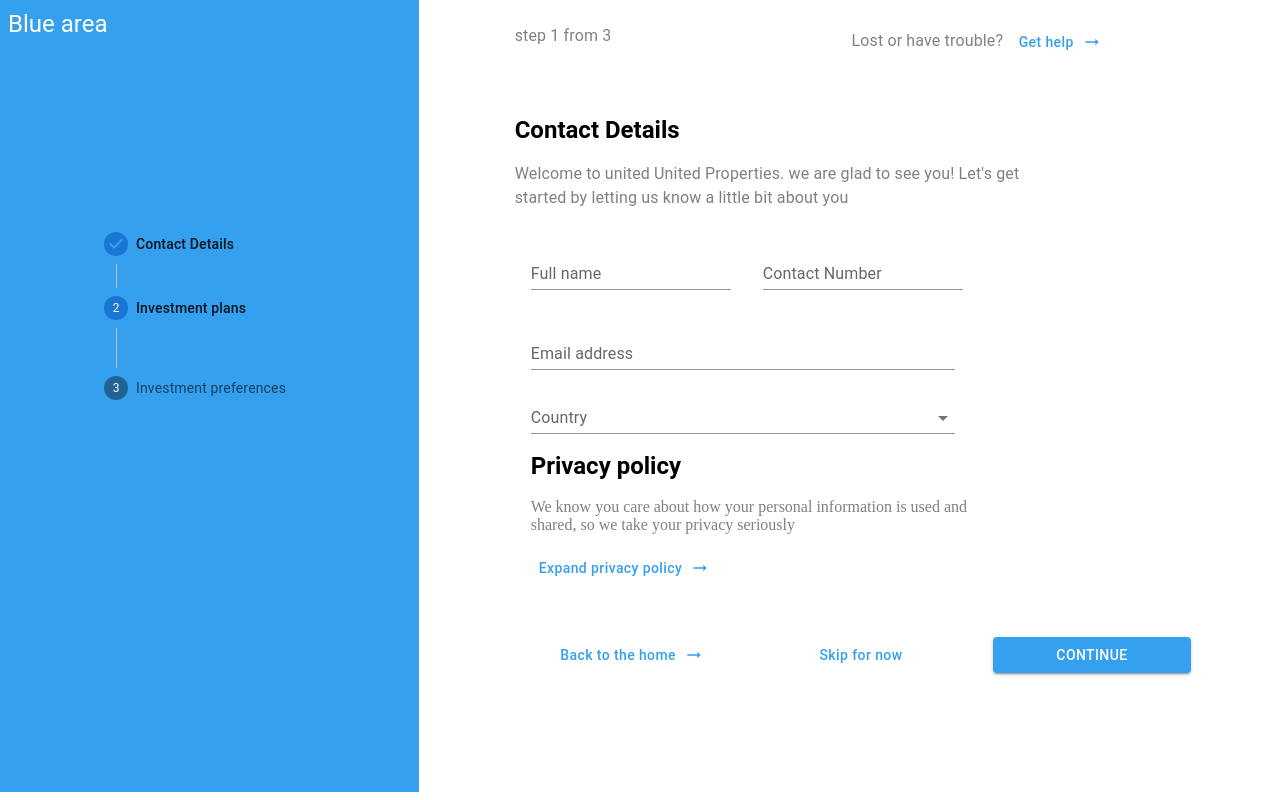
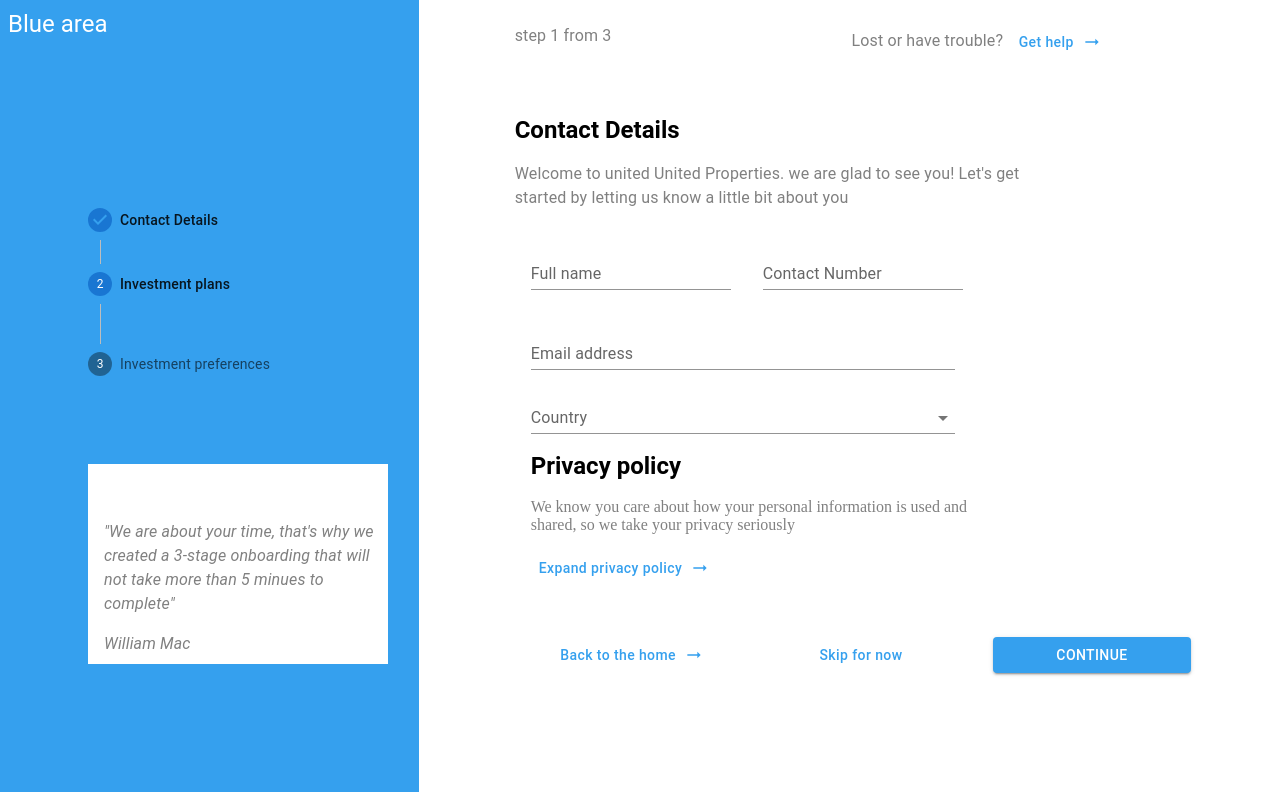
Before and after one commit to dilshanDD/user-onboarding-app, a React (Create React App) app: page / in a window 1280 px wide. Built offline with nearby package versions, Linux system fonts and the light colour scheme.

Commit message:
Blue area text area finished

```diff
--- a/src/components/ContactDetails.js
+++ b/src/components/ContactDetails.js
@@ -49,14 +49,7 @@ class ContactDetails extends React.Component {
                 Blue area
               </Typography>
 
-              <Box
-                component="form"
-                mt={1}
-                sx={{ "& > :not(style)": { m: 2, width: "25ch" } }}
-                pl={10}
-                pt={20}
-              >
-                <Box sx={{ maxWidth: 400 }}>
+              <Box sx={{ maxWidth: 400 }} pl={10} pt={20}>
                 <Stepper activeStep={values.step} orientation="vertical">
                   {steps.map((step, index) => (
                     <Step key={step.label}>
@@ -71,6 +64,27 @@ class ContactDetails extends React.Component {
                   ))}
                 </Stepper>
               </Box>
+
+              <Box
+                sx={{
+                  width: 300,
+                  height: 200,
+                  backgroundColor: "white",
+                }}
+                mt={10}
+                ml={10}
+              >
+                <Typography style={{ color: "gray", fontStyle: 'italic'}} pt={5} pl={2} >
+                  <p>
+                    "We are about your time, that's why we created a 3-stage onboarding that will
+                    not take more than 5 minues to complete"
+                  </p>
+                  <p>
+                    William Mac
+                  </p>
+                </Typography>
+                <br/>
+
               </Box>
             </Grid>
             <Grid
--- a/src/components/InvestmentPlans.js
+++ b/src/components/InvestmentPlans.js
@@ -91,14 +91,7 @@ class InvestmentPlans extends React.Component {
                 Blue area
               </Typography>
 
-              <Box
-                component="form"
-                mt={1}
-                sx={{ "& > :not(style)": { m: 2, width: "25ch" } }}
-                pl={10}
-                pt={20}
-              >
-                <Box sx={{ maxWidth: 400 }}>
+              <Box sx={{ maxWidth: 400 }} pl={10} pt={20}>
                 <Stepper activeStep={values.step} orientation="vertical">
                   {steps.map((step, index) => (
                     <Step key={step.label}>
@@ -113,6 +106,27 @@ class InvestmentPlans extends React.Component {
                   ))}
                 </Stepper>
               </Box>
+
+              <Box
+                sx={{
+                  width: 300,
+                  height: 200,
+                  backgroundColor: "white",
+                }}
+                mt={10}
+                ml={10}
+              >
+                <Typography style={{ color: "gray", fontStyle: 'italic'}} pt={5} pl={2} >
+                  <p>
+                    Save from thousands to millions on your deal. Secure the best possible. And get independent,
+                    unbaiased advise for free
+                  </p>
+                  <p>
+                    Jodie Sears
+                  </p>
+                </Typography>
+                <br/>
+
               </Box>
 
             </Grid>
--- a/src/components/InvestmentPref.js
+++ b/src/components/InvestmentPref.js
@@ -63,14 +63,7 @@ class InvestmentPref extends React.Component {
               <Typography variant="h5" align="left" style={{ color: "white" }}>
                 Blue area
               </Typography>
-              <Box
-                component="form"
-                mt={1}
-                sx={{ "& > :not(style)": { m: 2, width: "25ch" } }}
-                pl={10}
-                pt={20}
-              >
-                <Box sx={{ maxWidth: 400 }}>
+              <Box sx={{ maxWidth: 400 }} pl={10} pt={20}>
                 <Stepper activeStep={values.step} orientation="vertical">
                   {steps.map((step, index) => (
                     <Step key={step.label}>
@@ -85,6 +78,29 @@ class InvestmentPref extends React.Component {
                   ))}
                 </Stepper>
               </Box>
+
+              <Box
+                sx={{
+                  width: 300,
+                  height: 200,
+                  backgroundColor: "white",
+                }}
+                mt={10}
+                ml={10}
+              >
+                <Typography
+                  style={{ color: "gray", fontStyle: "italic" }}
+                  pt={5}
+                  pl={2}
+                >
+                  <p>
+                    United Properties is about fast and easy searching,
+                    buying,selling and investing ever - online, with an expert
+                    by our side.
+                  </p>
+                  <p>Ollie Mcmahon</p>
+                </Typography>
+                <br />
               </Box>
             </Grid>
             <Grid
@@ -288,7 +304,6 @@ class InvestmentPref extends React.Component {
                 <Button
                   style={{ backgroundColor: "#35a0ee" }}
                   variant="contained"
-
                 >
                   Finish
                 </Button>
```
Lines whose indentation alone changed are shown as unchanged.
